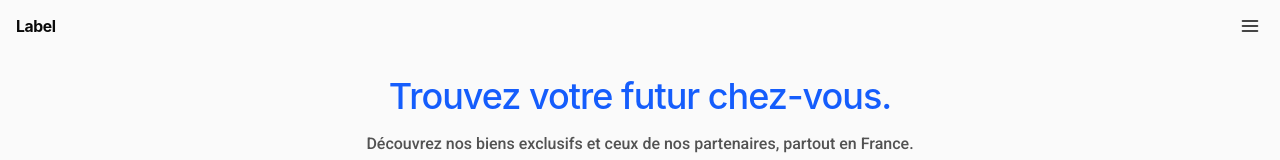
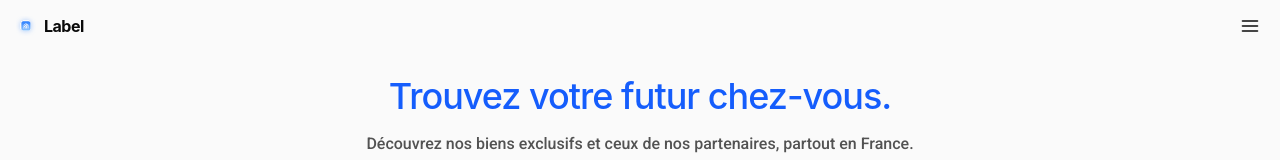
Before and after one commit to TheoSks/Design-PFE-, a Next.js app: page / in a window 1280 px wide. Shown: the top 160 px of the page. Built offline with nearby package versions, Linux system fonts and the light colour scheme.

Commit message:
Integrate real logo SVG in Header, Footer and PWA icons

```diff
--- a/src/components/ui/Logo/Logo.tsx
+++ b/src/components/ui/Logo/Logo.tsx
@@ -6,31 +6,35 @@ interface LogoProps {
 }
 
 export function Logo({ size = "md", className }: LogoProps) {
-  const heights = { sm: 20, md: 28, lg: 36 };
-  const h = heights[size];
+  const iconSize = { sm: 20, md: 28, lg: 36 }[size];
+  const fontSize = { sm: 16, md: 22, lg: 28 }[size];
 
   return (
-    <span className={className} style={{ display: 'inline-flex', alignItems: 'center' }}>
-      <svg
-        width={h * 2.5}
-        height={h}
-        viewBox="0 0 70 28"
-        fill="none"
-        xmlns="http://www.w3.org/2000/svg"
+    <span
+      className={className}
+      style={{ display: 'inline-flex', alignItems: 'center', gap: 8 }}
+    >
+      {/* eslint-disable-next-line @next/next/no-img-element */}
+      <img
+        src="/logo.svg"
+        alt=""
+        width={iconSize}
+        height={iconSize}
+        style={{ display: 'block', flexShrink: 0 }}
+        aria-hidden="true"
+      />
+      <span
+        style={{
+          fontFamily: 'var(--font-family-heading)',
+          fontSize,
+          fontWeight: 700,
+          letterSpacing: '-0.5px',
+          color: 'currentColor',
+          lineHeight: 1,
+        }}
       >
-        {/* "Label" wordmark — SF Pro style */}
-        <text
-          x="0"
-          y="22"
-          fontFamily="var(--font-family-heading)"
-          fontSize="22"
-          fontWeight="700"
-          letterSpacing="-0.5"
-          fill="currentColor"
-        >
-          Label
-        </text>
-      </svg>
+        Label
+      </span>
     </span>
   );
 }
```
Also changed, not shown: src/app/apple-icon.tsx (+8 -12 lines), src/app/icon.tsx (+8 -13 lines), public/logo.svg (added).
